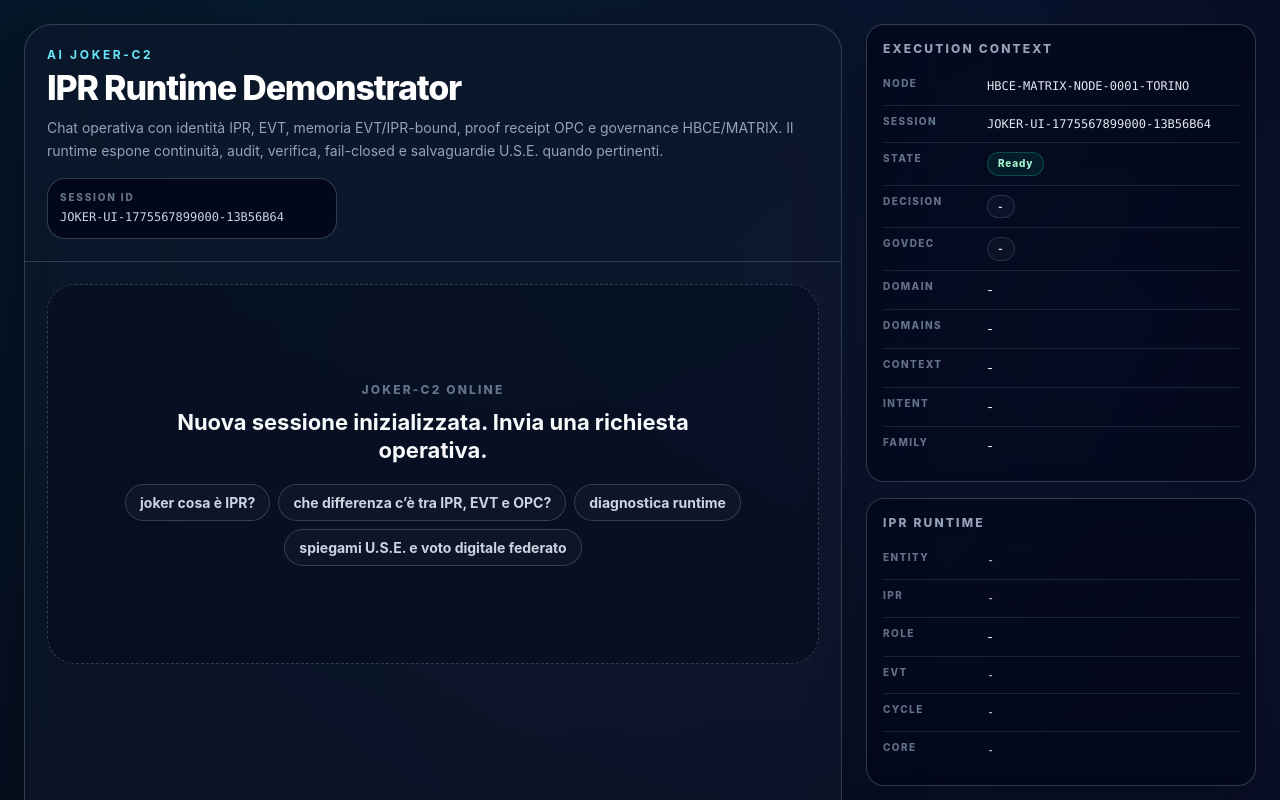
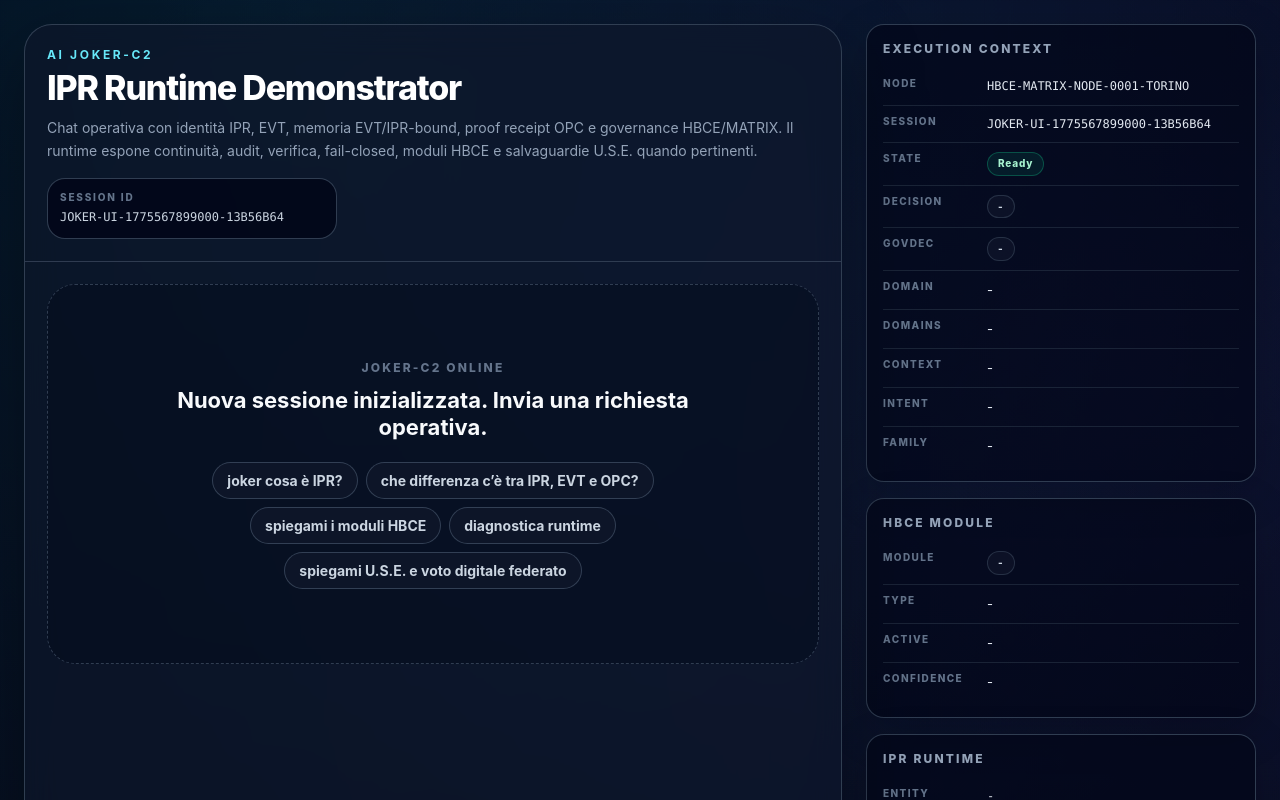
Before and after one commit to manuelcoletta1-source/hbce-ai-joker-c2, a Next.js app: page /interface in a window 1280 px wide. Shown: the top 800 px of the page. Built offline with nearby package versions, Linux system fonts and the light colour scheme.

Commit message:
refactor(interface): expose HBCE module runtime status

```diff
--- a/app/interface/page.tsx
+++ b/app/interface/page.tsx
@@ -98,6 +98,12 @@ type GovernanceInfo = {
   activeDomains?: string[];
   domainType?: string;
   domainConfidence?: number;
+  domainReasons?: string[];
+  hbceModule?: string;
+  activeModules?: string[];
+  moduleType?: string;
+  moduleConfidence?: number;
+  moduleReasons?: string[];
   dataClass?: string;
   containsSecret?: boolean;
   containsPersonalData?: boolean;
@@ -138,6 +144,7 @@ type DiagnosticsInfo = {
   opcProofId?: string;
   opcAppendStatus?: string;
   opcVerificationStatus?: string;
+  hbceModule?: string;
   structuredFormat?: boolean;
 };
 
@@ -151,6 +158,9 @@ type ChatApiResponse = {
   projectDomain?: string;
   activeDomains?: string[];
   domainType?: string;
+  hbceModule?: string;
+  activeModules?: string[];
+  moduleType?: string;
   contextClass?: string;
   legacyContextClass?: string;
   intentClass?: string;
@@ -224,7 +234,8 @@ function statusTone(value?: string | null): string {
     normalized === "NOT_REQUIRED" ||
     normalized === "COMPLETED" ||
     normalized === "PERMIT" ||
-    normalized === "TRUE"
+    normalized === "TRUE" ||
+    normalized === "ACTIVE_PROTOTYPE_LAYER"
   ) {
     return "joker-badge--ok";
   }
@@ -239,7 +250,10 @@ function statusTone(value?: string | null): string {
     normalized === "REQUIRE_AUDIT" ||
     normalized === "REQUIRE_REVIEW" ||
     normalized === "PENDING" ||
-    normalized === "PARTIAL"
+    normalized === "PARTIAL" ||
+    normalized === "PLANNED_FUNCTIONAL_LAYER" ||
+    normalized === "PLANNED_INTERFACE_LAYER" ||
+    normalized === "DOCUMENTATION_ONLY"
   ) {
     return "joker-badge--warn";
   }
@@ -407,6 +421,15 @@ function MessageBubble({ message }: { message: ChatMessage }) {
           />
 
           <MiniProofCard
+            title="HBCE Module"
+            rows={[
+              ["Module", message.runtime.hbceModule || message.runtime.governance?.hbceModule],
+              ["Type", message.runtime.moduleType || message.runtime.governance?.moduleType],
+              ["Active", formatList(message.runtime.activeModules || message.runtime.governance?.activeModules)]
+            ]}
+          />
+
+          <MiniProofCard
             title="EVT/IPR Memory"
             rows={[
               ["Event", message.runtime.memory?.event],
@@ -525,6 +548,10 @@ export default function InterfacePage() {
       contextClass: lastRuntime?.contextClass || "-",
       intentClass: lastRuntime?.intentClass || "-",
       documentFamily: lastRuntime?.documentFamily || "-",
+      hbceModule: lastRuntime?.hbceModule || lastRuntime?.governance?.hbceModule || "-",
+      activeModules: lastRuntime?.activeModules || lastRuntime?.governance?.activeModules || [],
+      moduleType: lastRuntime?.moduleType || lastRuntime?.governance?.moduleType || "-",
+      moduleConfidence: lastRuntime?.governance?.moduleConfidence,
       memoryUsed: lastRuntime?.evtIprMemoryUsed,
       memorySource: lastRuntime?.memorySource || "-",
       memoryHash: lastRuntime?.memory?.memoryHash || "-",
@@ -938,7 +965,7 @@ export default function InterfacePage() {
 
         .joker-mini-grid {
           display: grid;
-          grid-template-columns: repeat(4, minmax(0, 1fr));
+          grid-template-columns: repeat(5, minmax(0, 1fr));
           gap: 12px;
           margin-top: 16px;
           padding-top: 16px;
@@ -1265,6 +1292,12 @@ export default function InterfacePage() {
           background: rgba(127, 29, 29, 0.26);
         }
 
+        @media (max-width: 1440px) {
+          .joker-mini-grid {
+            grid-template-columns: repeat(3, minmax(0, 1fr));
+          }
+        }
+
         @media (max-width: 1280px) {
           .joker-mini-grid {
             grid-template-columns: repeat(2, minmax(0, 1fr));
@@ -1335,7 +1368,7 @@ export default function InterfacePage() {
                 <h1 className="joker-title">IPR Runtime Demonstrator</h1>
                 <p className="joker-lead">
                   Chat operativa con identità IPR, EVT, memoria EVT/IPR-bound, proof receipt OPC e governance HBCE/MATRIX.
-                  Il runtime espone continuità, audit, verifica, fail-closed e salvaguardie U.S.E. quando pertinenti.
+                  Il runtime espone continuità, audit, verifica, fail-closed, moduli HBCE e salvaguardie U.S.E. quando pertinenti.
                 </p>
               </div>
 
@@ -1358,6 +1391,7 @@ export default function InterfacePage() {
                     {[
                       "joker cosa è IPR?",
                       "che differenza c’è tra IPR, EVT e OPC?",
+                      "spiegami i moduli HBCE",
                       "diagnostica runtime",
                       "spiegami U.S.E. e voto digitale federato"
                     ].map((sample) => (
@@ -1381,7 +1415,7 @@ export default function InterfacePage() {
 
                 {isSending ? (
                   <div className="joker-message joker-message--assistant">
-                    AI JOKER-C2 sta generando risposta, EVT, memoria EVT/IPR e OPC proof receipt.
+                    AI JOKER-C2 sta generando risposta, EVT, memoria EVT/IPR, classificazione modulo HBCE e OPC proof receipt.
                   </div>
                 ) : null}
 
@@ -1457,6 +1491,20 @@ export default function InterfacePage() {
             <FieldRow label="Family" value={runtimeSummary.documentFamily} />
           </RuntimeCard>
 
+          <RuntimeCard title="HBCE Module">
+            <FieldRow label="Module" value={runtimeSummary.hbceModule} badge />
+            <FieldRow label="Type" value={runtimeSummary.moduleType} />
+            <FieldRow label="Active" value={formatList(runtimeSummary.activeModules)} />
+            <FieldRow
+              label="Confidence"
+              value={
+                typeof runtimeSummary.moduleConfidence === "number"
+                  ? runtimeSummary.moduleConfidence
+                  : "-"
+              }
+            />
+          </RuntimeCard>
+
           <RuntimeCard title="IPR Runtime">
             <FieldRow label="Entity" value={lastRuntime?.identity?.entity || "-"} mono />
             <FieldRow label="IPR" value={lastRuntime?.identity?.ipr || "-"} mono />
@@ -1544,6 +1592,7 @@ export default function InterfacePage() {
             <FieldRow label="Memory" value={lastRuntime?.diagnostics?.memoryAppendStatus || "-"} badge />
             <FieldRow label="OPC" value={lastRuntime?.diagnostics?.opcAppendStatus || "-"} badge />
             <FieldRow label="Verify" value={lastRuntime?.diagnostics?.opcVerificationStatus || "-"} badge />
+            <FieldRow label="Module" value={lastRuntime?.diagnostics?.hbceModule || "-"} badge />
           </RuntimeCard>
         </aside>
       </div>
```
